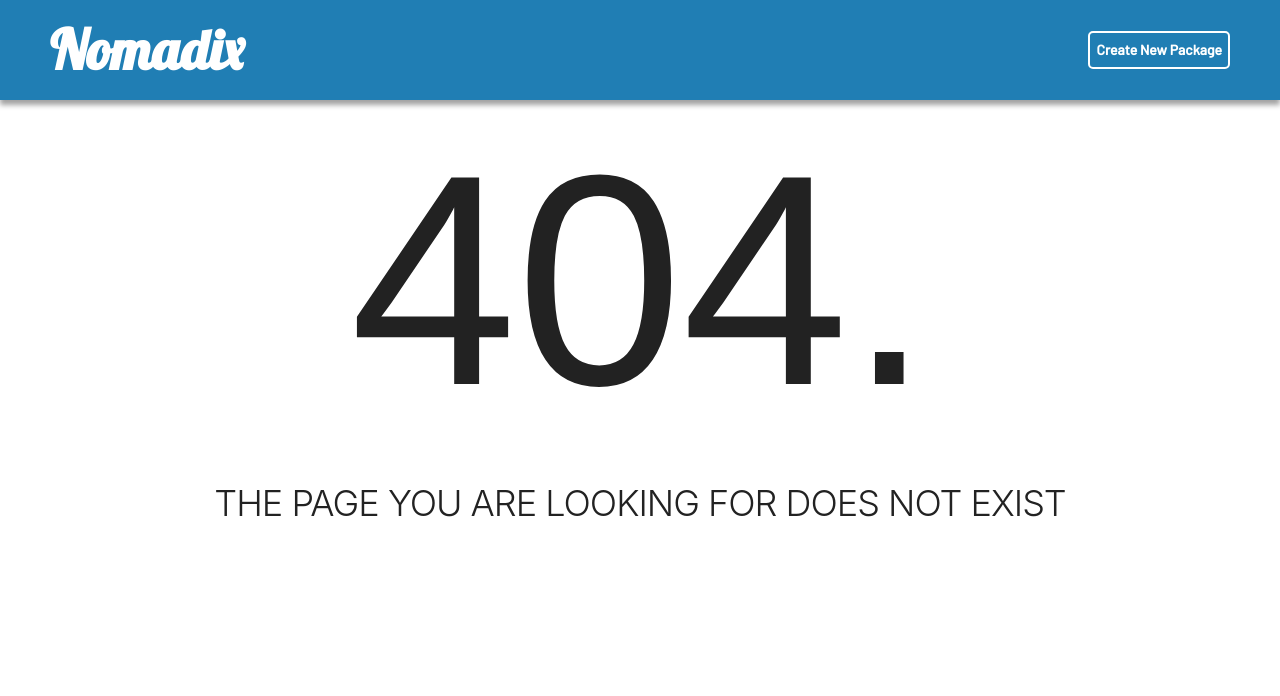
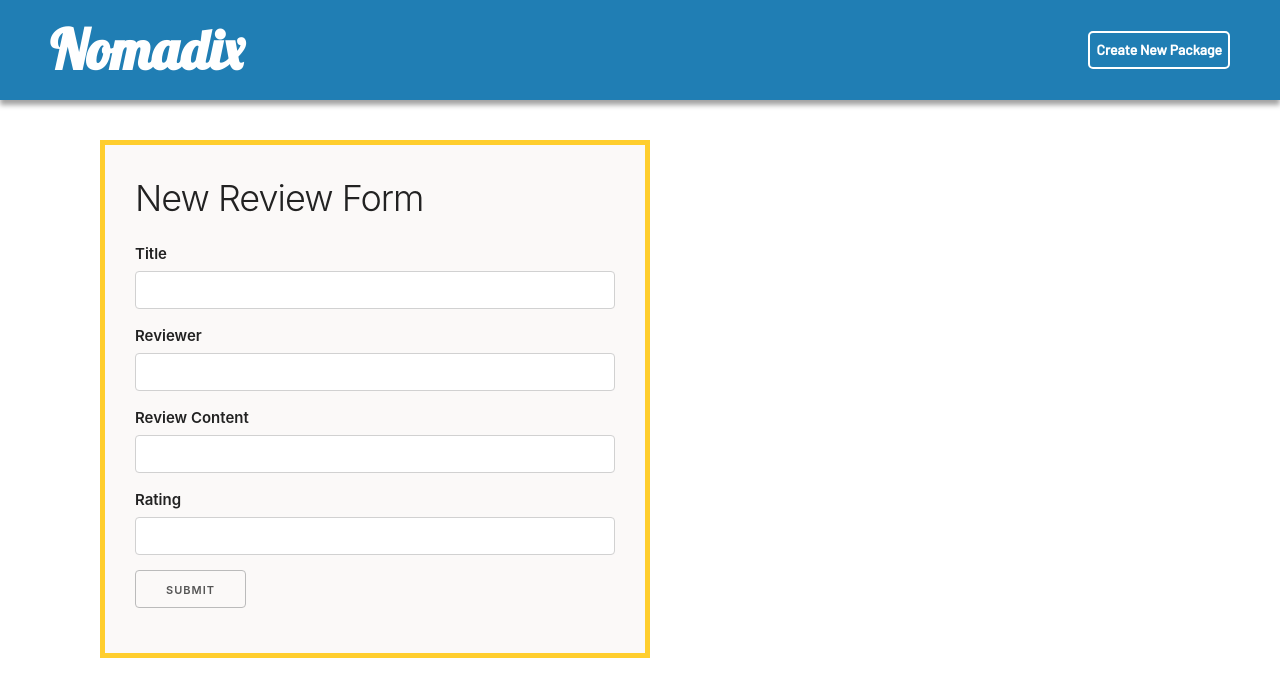
Before and after one commit to yashiazize/PERN-Final-Project, a React (Create React App) app in the folder front-end/: page /travelpackages/1/travelreview/new in a window 1280 px wide. Before the commit this address had no page. Shown: the top 696 px of the page. Built offline with nearby package versions, Linux system fonts and the light colour scheme; a web font is replaced by a local one.

Commit message:
review front-end components almost done

```diff
--- a/front-end/src/App.js
+++ b/front-end/src/App.js
@@ -11,6 +11,7 @@ import PackagesList from "./components/PackagesList";
 import PackagesNewForm from "./components/PackagesNewForm";
 import PackagesEditForm from "./components/PackagesEditForm";
 import PackageDetails from "./components/PackageDetails";
+import ReviewNewForm from "./components/ReviewNewForm";
 
 const App = () => {
   return (
@@ -34,6 +35,9 @@ const App = () => {
             <Route exact path="/travelpackages/:id/edit">
               <PackagesEditForm />
             </Route>
+            <Route exact path="/travelpackages/:id/travelreview/new">
+              <ReviewNewForm/>
+            </Route>
             <Route path="*">
               <FourOFour />
             </Route>
--- a/front-end/src/components/PackageDetails.js
+++ b/front-end/src/components/PackageDetails.js
@@ -3,6 +3,7 @@ import { useState, useEffect } from "react";
 import { useParams, useHistory } from "react-router";
 import { Link } from "react-router-dom";
 import { apiURL } from "../util/apiURL";
+import ReviewList from "./ReviewList";
 
 const API = apiURL();
 
@@ -78,6 +79,7 @@ const PackageDetails = () => {
           </div>
         </div>
       </div>
+      <ReviewList id={id}/>
     </section>
   );
 };
--- a/front-end/src/components/PackagesEditForm.js
+++ b/front-end/src/components/PackagesEditForm.js
@@ -135,7 +135,7 @@ const PackagesEditForm = () => {
         <input type="submit" />
       </form>
       <div>
-        <img src={editDetailImg} className="editDetailImg" />
+        <img src={editDetailImg} alt="editForm" className="editDetailImg" />
       </div>
     </section>
   );
--- a/front-end/src/components/PackagesNewForm.js
+++ b/front-end/src/components/PackagesNewForm.js
@@ -123,7 +123,7 @@ const PackagesNewForm = () => {
         <input type="submit" />
       </form>
       <div>
-        <img src={newFormImg} className="newFormImg" />
+        <img src={newFormImg} alt="newFormImg" className="newFormImg" />
       </div>
     </section>
   );
--- /dev/null
+++ b/front-end/src/components/ReviewDetails.js
@@ -0,0 +1,47 @@
+import axios from "axios";
+import { useEffect, useState } from "react";
+import { useHistory, useParams } from "react-router";
+import { apiURL } from "../util/apiURL";
+const API = apiURL();
+
+const ReviewDetails = ({ reviewObj }) => {
+  const [review, setReview] = useState({});
+  const { id } = useParams();
+  let history = useHistory();
+
+  const deleteReview = async () => {
+    try {
+      await axios.delete(
+        `${API}/travelpackages/${id}/travelreviews/${reviewObj.id}`
+      );
+    } catch (error) {
+      console.log(error);
+    }
+  };
+
+  useEffect(() => {
+    try {
+      setReview(review);
+    } catch (error) {
+      console.log(error);
+    }
+  }, []);
+
+  const handleDelete = async () => {
+    await deleteReview();
+    history.push(`/travelpackages/${id}`);
+  };
+
+  return (
+    <section>
+      <p>Date: {review.date}</p>
+      <p>{review.title}</p>
+      <p>Reviewer: {review.reviewer}</p>
+      <p>Review:{review.content}</p>
+      <p>Rating:{review.rating}</p>
+      <button onClick={handleDelete}>Delete</button>
+    </section>
+  );
+};
+
+export default ReviewDetails;
--- /dev/null
+++ b/front-end/src/components/ReviewList.js
@@ -0,0 +1,36 @@
+import axios from "axios";
+import { useState, useEffect } from "react";
+import { useParams, Link } from "react-router-dom";
+import  ReviewDetails from "../components/ReviewDetails";
+import { apiURL } from "../util/apiURL";
+const API = apiURL();
+
+const ReviewList = () => {
+  const [reviews, setReviews] = useState([]);
+  const { id } = useParams();
+
+  useEffect (() => {
+    const fetchReviews = async () => {
+        try {
+          const res = await axios.get(`${API}/travelpackages/${id}/travelreviews`);
+          setReviews(res.data.payload);
+        } catch (error) {
+          console.log(error);
+        }
+      };
+      fetchReviews();
+  }, [id])
+
+
+  return (
+      <section>
+          <h1>Reviews</h1>
+          {reviews.map((reviewObj) => {
+            return  <ReviewDetails key={reviewObj.id} reviewObj={reviewObj} />
+          })}
+         <Link to={`/travelpackages/${id}/travelreview/new`}> <button>New Review</button></Link>
+      </section>
+  )
+};
+
+export default ReviewList;
--- /dev/null
+++ b/front-end/src/components/ReviewNewForm.js
@@ -0,0 +1,167 @@
+import axios from "axios";
+import { useState } from "react";
+import { useParams, useHistory } from "react-router";
+import { apiURL } from "../util/apiURL";
+const API = apiURL();
+
+const ReviewNewForm = () => {
+  const { id } = useParams();
+  let history = useHistory();
+  const [review, setReview] = useState({
+    title: "",
+    reviewer: "",
+    content: "",
+    date: "",
+    rating: "",
+  });
+
+  const addNewReview = async (newReview) => {
+    try {
+      await axios.post(`${API}/travelpackages/${id}/travelreviews`, newReview);
+      history.push(`/travelpackages/${id}`);
+    } catch (error) {
+      console.log(error);
+    }
+  };
+
+  const handleSubmit = (e) => {
+    e.preventDefault();
+    setReview({...review, date: dateAndTime()})
+    addNewReview(review);
+  };
+
+  const handleChange = (e) => {
+    setReview({ ...review, [e.target.id]: e.target.value });
+  };
+
+  const dateAndTime = () => {
+    let dateObj = new Date();
+    let dayIndex = dateObj.getDay();
+    let weekArray = [
+      "Sunday",
+      "Monday",
+      "Tuesday",
+      "Wednesday",
+      "Thursday",
+      "Friday",
+      "Saturday",
+    ];
+    let day = weekArray[dayIndex];
+    let monthIndex = dateObj.getMonth();
+    let monthArray = [
+      "January",
+      "February",
+      "March",
+      "April",
+      "May",
+      "June",
+      "July",
+      "August",
+      "September",
+      "October",
+      "November",
+      "December",
+    ];
+    let month = monthArray[monthIndex];
+    let date = dateObj.getDate();
+    let prefix = "";
+    if (date === 1 || date === 21 || date === 31) {
+      prefix = "st";
+    } else if (date === 2 || date === 22) {
+      prefix = "nd";
+    } else if (date === 3 || date === 23) {
+      prefix = "rd";
+    } else {
+      prefix = "th";
+    }
+    let hoursFromObj = dateObj.getHours();
+    let hour = "";
+    let amPm = "am";
+    if (hoursFromObj === 0) {
+      hour = "12";
+    } else if (hoursFromObj === 12) {
+        hour = "12"
+        amPm = "pm"
+    } else if (hoursFromObj > 12) {
+        hour = hoursFromObj - 12
+        amPm = "pm"
+    } else {
+        hour = hoursFromObj
+    }
+    let minFromObj = dateObj.getMinutes()
+    let min = ""
+    if (minFromObj === 0) {
+        min = "00"
+    } else if (minFromObj < 10) {
+        min = "0" + minFromObj.toString()
+    } else {
+        min = minFromObj
+    }
+    review.date = `${day}, ${month} ${date + prefix} at ${hour}:${min + amPm} `
+}
+
+  return (
+    <section className="reviewNewContainer">
+      <form onSubmit={handleSubmit} className="newFormContainer">
+        <h3> New Review Form</h3>
+        <div className="mb-3">
+          <label htmlFor="title" className="form-label">
+            Title
+          </label>
+          <input
+            id="title"
+            value={review.title}
+            type="text"
+            className="form-control"
+            onChange={handleChange}
+            required
+          />
+        </div>
+        <div className="mb=3">
+          <label htmlFor="reviewer" className="form-label">
+            Reviewer
+          </label>
+          <input
+            id="reviewer"
+            type="text"
+            className="form-control"
+            required
+            value={review.reviewer}
+            onChange={handleChange}
+          />
+        </div>
+        <div className="mb-3">
+          <label htmlFor="content" className="form-label">
+            Review Content
+          </label>
+          <input
+            id="content"
+            type="text"
+            required
+            className="form-control"
+            value={review.content}
+            onChange={handleChange}
+          />
+        </div>
+        <div className="mb-3">
+          <label htmlFor="rating" className="form-label">
+            Rating
+          </label>
+          <input
+            id="rating"
+            type="text"
+            required
+            className="form-control"
+            value={review.rating}
+            onChange={handleChange}
+          />
+        </div>
+        <input type="submit" />
+      </form>
+      <div>
+      </div>
+    </section>
+  );
+};
+
+export default ReviewNewForm;
```
